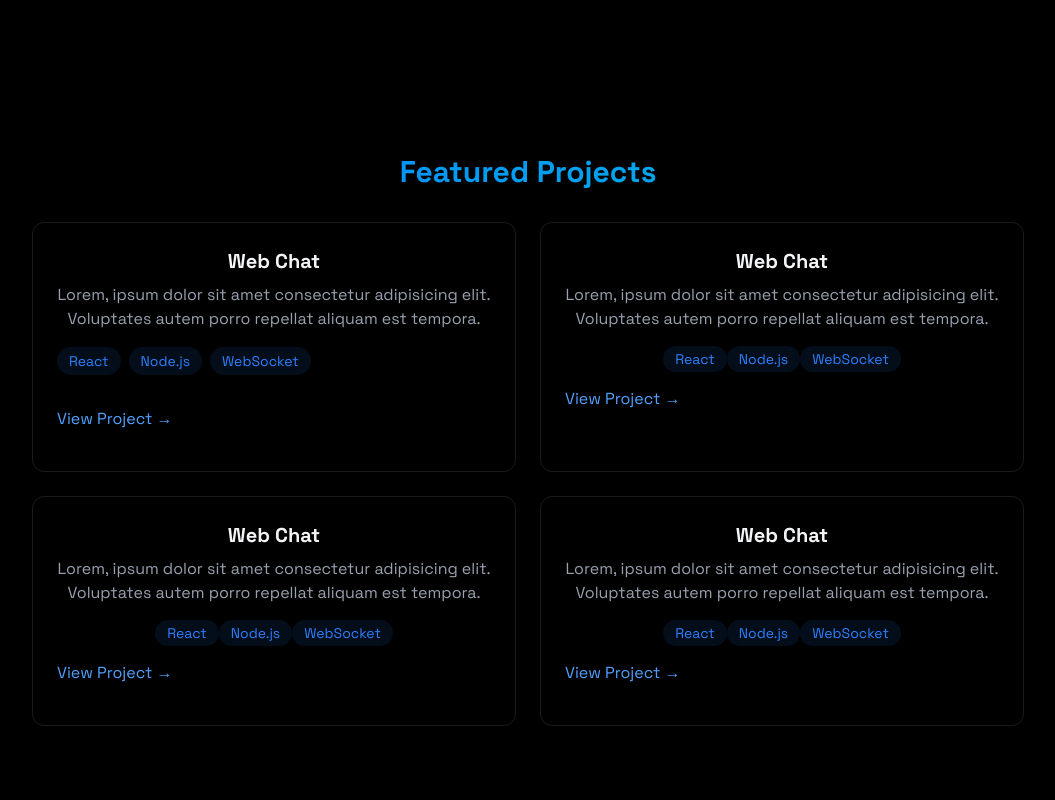
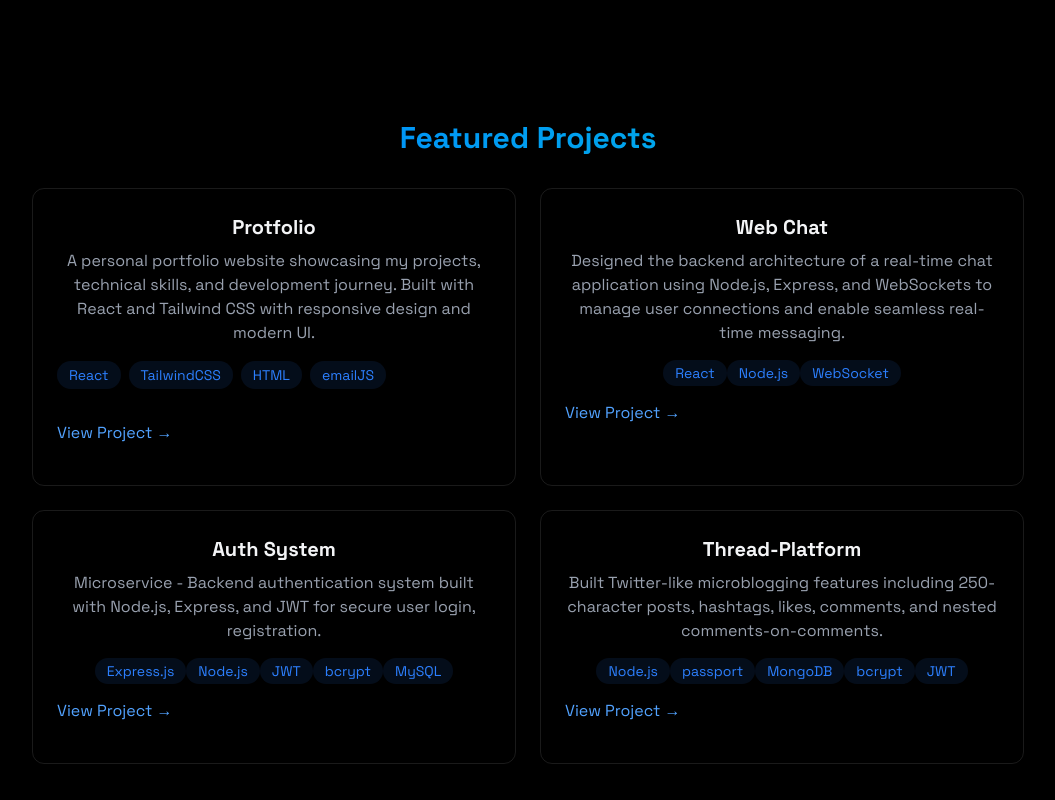
Before and after one commit to Jasprit45/ProtfolioReact, a React (Vite) app: page / in a window 1280 px wide. Shown: the part 1592-2392 px from the top of the page, without its empty margins (112-1167 px from the left). Built offline with nearby package versions, Linux system fonts and the light colour scheme.

Commit message:
Added the details and configure for github-deployment

```diff
--- a/package.json
+++ b/package.json
@@ -1,5 +1,6 @@
 {
   "name": "reactprotfolio",
+  "homepage":"https://Jasprit45.github.io/ProtfolioReact",
   "private": true,
   "version": "0.0.0",
   "type": "module",
@@ -7,7 +8,9 @@
     "dev": "vite",
     "build": "vite build",
     "lint": "eslint .",
-    "preview": "vite preview"
+    "preview": "vite preview",
+    "predeploy":"npm run build",
+    "deploy":"gh-pages -d dist"
   },
   "dependencies": {
     "@emailjs/browser": "^4.4.1",
@@ -25,6 +28,7 @@
     "eslint": "^9.39.1",
     "eslint-plugin-react-hooks": "^7.0.1",
     "eslint-plugin-react-refresh": "^0.4.24",
+    "gh-pages": "^6.3.0",
     "globals": "^16.5.0",
     "vite": "^7.3.1"
   }
--- a/src/components/sections/About.jsx
+++ b/src/components/sections/About.jsx
@@ -4,7 +4,7 @@ import { RevealOnScroll } from "../RevealOnScroll";
 export const About = () => {
 
     const frontendSkills = ["React", "TailwindCSS", "HTML", "CSS", "JavaScript"];
-    const backendSkills = ["Node.js", "Express.js", "MongoDB", "MySQL", "WebSockets"];
+    const backendSkills = ["Node.js", "Express.js", "MongoDB", "MySQL", "WebSockets", "JWT"];
 
     return <section id="about" className="min-h-screen flex justify-center items-center py-20">
 
@@ -17,7 +17,8 @@ export const About = () => {
             <div className="rounded-xl border-white/10 border hover:-translate-y-1 transition-all">
 
                 <p className="text-gray-300 mb-6">
-                    I’m a Full-Stack Developer focused on building modern web applications using React, Node.js, and MongoDB while continuously improving my problem-solving skills through DSA.
+                    I'm a Computer Science student at IIIT Ranchi specializing in Data Science and AI.
+                    Started with competitive coding, which built my problem-solving skills, and later evolved into building full-stack applications using React, Node.js, and other technologies.
                 </p>
 
                 <div className="grid grid-cols-1 md:grid-cols-2 gap-6">
--- a/src/components/sections/Projects.jsx
+++ b/src/components/sections/Projects.jsx
@@ -14,12 +14,12 @@ export const Projects = () => {
             <div className="grid grid-cols-1 grid-cols-2 gap-6">
                 <div className="p-6 rounded-xl border  border-white/10 hover:-translate-y-1 hover:border-blue-500/30 hover:shadow-[0_2px_8px_rgba(59,130,246,0.1)] transition-all">
 
-                    <h3 className="text-xl font-bold mb-2">Web Chat</h3>
+                    <h3 className="text-xl font-bold mb-2">Protfolio</h3>
                     <p className="text-gray-400 mb-4 ">
-                        Lorem, ipsum dolor sit amet consectetur adipisicing elit. Voluptates autem porro repellat aliquam est tempora.
+                    A personal portfolio website showcasing my projects, technical skills, and development journey. Built with React and Tailwind CSS with responsive design and modern UI.
                     </p>
                     <div className="flex flex-wrap gap-2 mb-4">
-                        {["React", "Node.js", "WebSocket"].map((tech,key) => (
+                        {["React", "TailwindCSS", "HTML", "emailJS"].map((tech,key) => (
                         <span
                         key={key}
                         className="bg-blue-500/10 text-blue-500 py-1 px-3 rounded-full text-sm hover:bg-blue-500/20 hover:shadow-[0_2px_8px_rgba(59,130,246,0.2)] transition">
@@ -36,7 +36,7 @@ export const Projects = () => {
 
                     <h3 className="text-xl font-bold mb-2">Web Chat</h3>
                     <p className="text-gray-400 mb-4 ">
-                        Lorem, ipsum dolor sit amet consectetur adipisicing elit. Voluptates autem porro repellat aliquam est tempora.
+                        Designed the backend architecture of a real-time chat application using Node.js, Express, and WebSockets to manage user connections and enable seamless real-time messaging.
                     </p>
                     <div>
                         {["React", "Node.js", "WebSocket"].map((tech,key) => (
@@ -49,17 +49,18 @@ export const Projects = () => {
                     </div>
 
                     <div className="flex justify-between items-center">
-                        <a href="#" className="text-blue-400 hover:text-blue-300 transition-colors my-4"> View Project →</a>
+                        <a href="https://github.com/Jasprit45/Chat-app-NodeJs.git"  target="_blank"
+  rel="noopener noreferrer" className="text-blue-400 hover:text-blue-300 transition-colors my-4"> View Project →</a>
                     </div>
                 </div>
                 <div className="p-6 rounded-xl border  border-white/10 hover:-translate-y-1 hover:border-blue-500/30 hover:shadow-[0_2px_8px_rgba(59,130,246,0.1)] transition-all">
 
-                    <h3 className="text-xl font-bold mb-2">Web Chat</h3>
+                    <h3 className="text-xl font-bold mb-2">Auth System</h3>
                     <p className="text-gray-400 mb-4 ">
-                        Lorem, ipsum dolor sit amet consectetur adipisicing elit. Voluptates autem porro repellat aliquam est tempora.
+                        Microservice - Backend authentication system built with Node.js, Express, and JWT for secure user login, registration.
                     </p>
                     <div>
-                        {["React", "Node.js", "WebSocket"].map((tech,key) => (
+                        {["Express.js", "Node.js", "JWT","bcrypt","MySQL"].map((tech,key) => (
                         <span
                         key={key}
                         className="bg-blue-500/10 text-blue-500 py-1 px-3 rounded-full text-sm hover:bg-blue-500/20 hover:shadow-[0_2px_8px_rgba(59,130,246,0.2)] transition">
@@ -69,17 +70,18 @@ export const Projects = () => {
                     </div>
 
                     <div className="flex justify-between items-center">
-                        <a href="#" className="text-blue-400 hover:text-blue-300 transition-colors my-4"> View Project →</a>
+                        <a href="https://github.com/Jasprit45/AuthService.git" target="_blank"
+  rel="noopener noreferrer" className="text-blue-400 hover:text-blue-300 transition-colors my-4"> View Project →</a>
                     </div>
                 </div>
                 <div className="p-6 rounded-xl border  border-white/10 hover:-translate-y-1 hover:border-blue-500/30 hover:shadow-[0_2px_8px_rgba(59,130,246,0.1)] transition-all">
 
-                    <h3 className="text-xl font-bold mb-2">Web Chat</h3>
+                    <h3 className="text-xl font-bold mb-2">Thread-Platform</h3>
                     <p className="text-gray-400 mb-4 ">
-                        Lorem, ipsum dolor sit amet consectetur adipisicing elit. Voluptates autem porro repellat aliquam est tempora.
+                       Built Twitter-like microblogging features including 250-character posts, hashtags, likes, comments, and nested comments-on-comments.
                     </p>
                     <div>
-                        {["React", "Node.js", "WebSocket"].map((tech,key) => (
+                        {[ "Node.js", "passport", "MongoDB", "bcrypt", "JWT"].map((tech,key) => (
                         <span
                         key={key}
                         className="bg-blue-500/10 text-blue-500 py-1 px-3 rounded-full text-sm hover:bg-blue-500/20 hover:shadow-[0_2px_8px_rgba(59,130,246,0.2)] transition">
@@ -89,7 +91,8 @@ export const Projects = () => {
                     </div>
 
                     <div className="flex justify-between items-center">
-                        <a href="#" className="text-blue-400 hover:text-blue-300 transition-colors my-4"> View Project →</a>
+                        <a href="https://github.com/Jasprit45/Twitter-Dev.git"  target="_blank"
+  rel="noopener noreferrer"  className="text-blue-400 hover:text-blue-300 transition-colors my-4"> View Project →</a>
                     </div>
                 </div>
             </div>
--- a/vite.config.js
+++ b/vite.config.js
@@ -5,4 +5,6 @@ import tailwindcss from '@tailwindcss/vite'
 // https://vite.dev/config/
 export default defineConfig({
   plugins: [react(),tailwindcss()],
-})
+  base:"/ProtfolioReact",
+
+});
```
Also changed, not shown: 1 other file (tests, documents, lock files or other folders).
